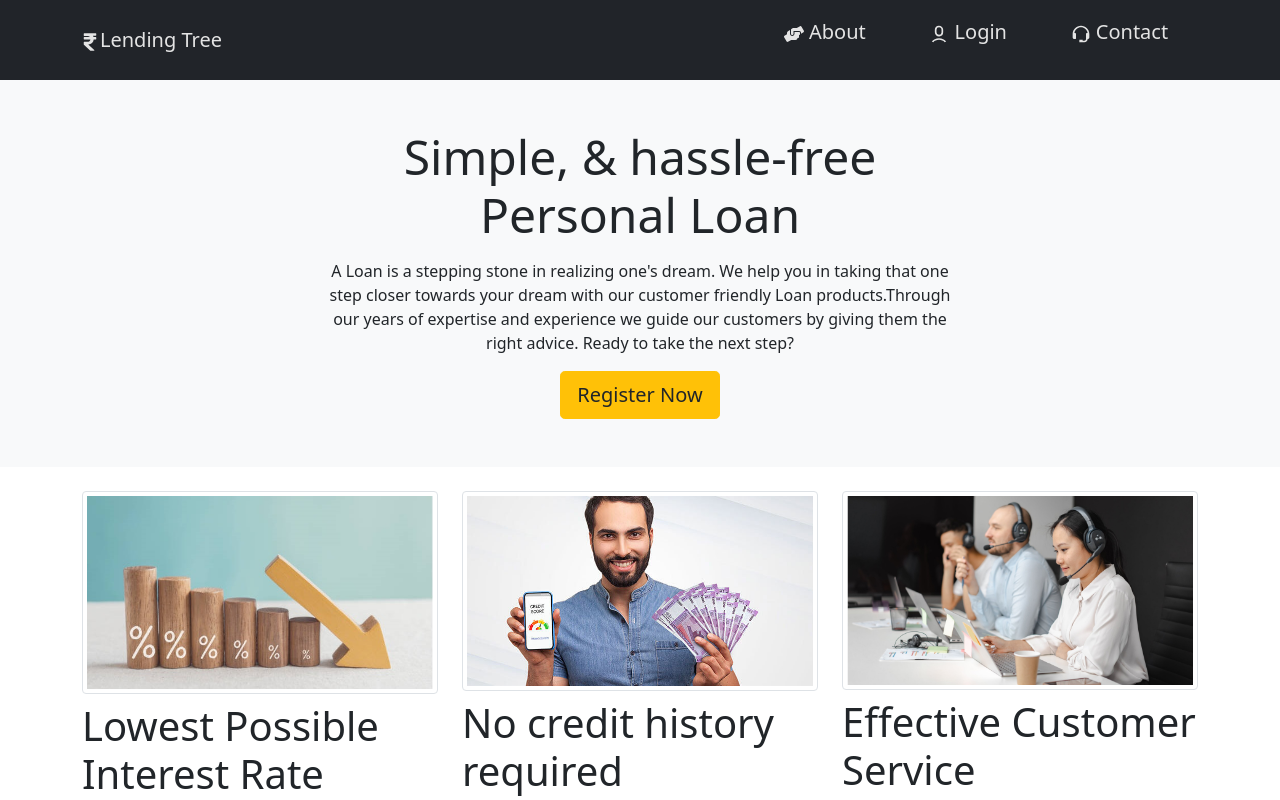
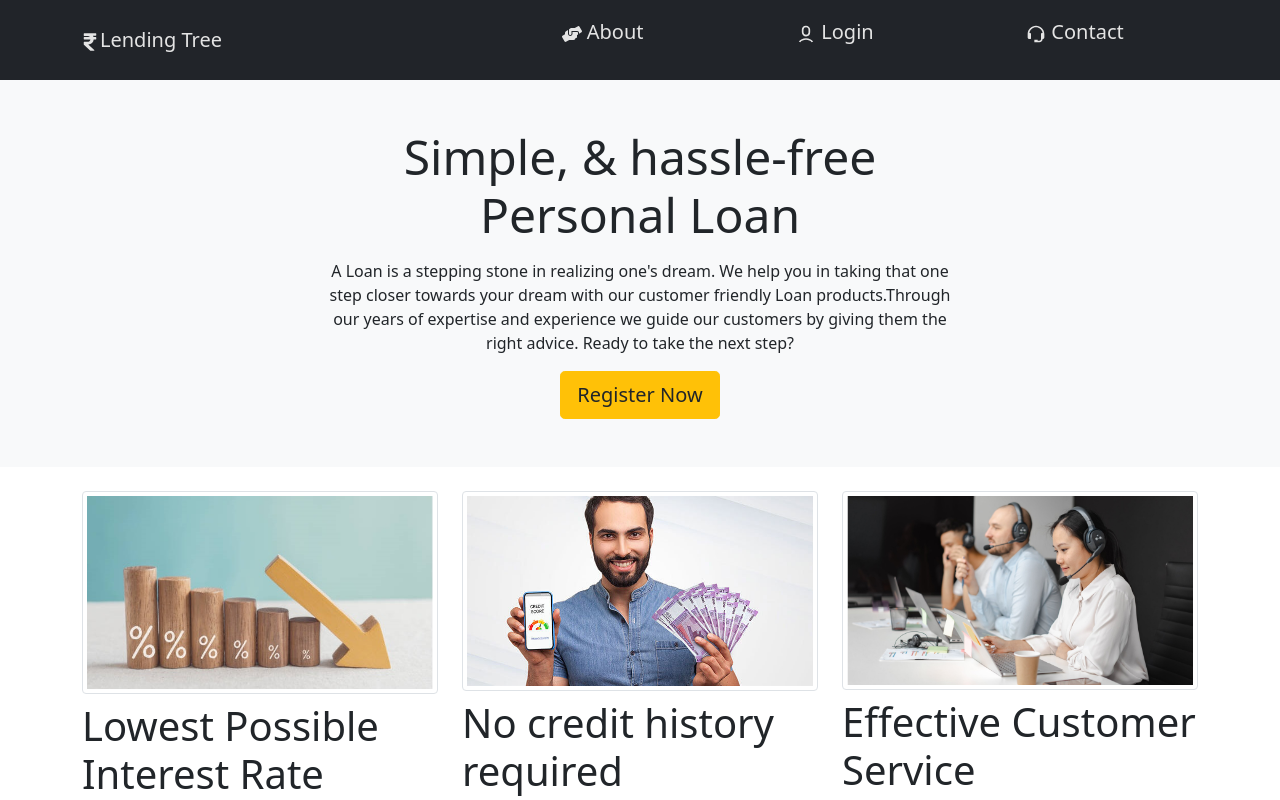
Before and after one commit to ganeshshankerkk/lending-tree-app-frontend, a React (Create React App) app: page / in a window 1280 px wide. Shown: the top 800 px of the page. Built offline with nearby package versions, Linux system fonts and the light colour scheme.

Commit message:
Updated CSS grid-column and added .gitignore file
Updated CSS grid-column and added .gitignore file

```diff
--- a/src/components/mainNavigation/MainNavigation.css
+++ b/src/components/mainNavigation/MainNavigation.css
@@ -16,7 +16,7 @@
     width: 100%;
     height: 5rem;
     display: grid;
-    grid-template-columns: 5rem 2fr 2fr 3fr 5rem;
+    grid-template-columns: 5rem 1fr 2fr 5rem;
 }
 .logo{
     display: grid;
@@ -26,7 +26,7 @@
 }
 .menu-link {
     align-items: center;
-    grid-column: 4/5;
+    grid-column: 3/4;
 }
 .menu-link ul {
     height: 4rem;
@@ -55,7 +55,7 @@
 @media (max-width: 1080px) {
     .main-nav {
         height: 5rem;
-        grid-template-columns: 5rem 2fr 0fr 3fr 5rem;
+        grid-template-columns: 5rem 1fr 2fr 5rem;
    }
     .logo, .menu-link ul{
         height: 4rem;
@@ -83,7 +83,7 @@
         color: black;
         background-color: #212429;
        ;
-        height: 14rem;
+        height: 18rem;
         display: grid;
         grid-column: 2/5;
         align-items: center;
```
Also changed, not shown: 1 other file (tests, documents, lock files or other folders).
